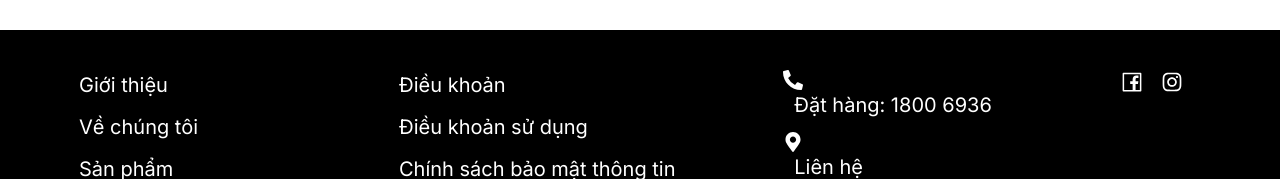
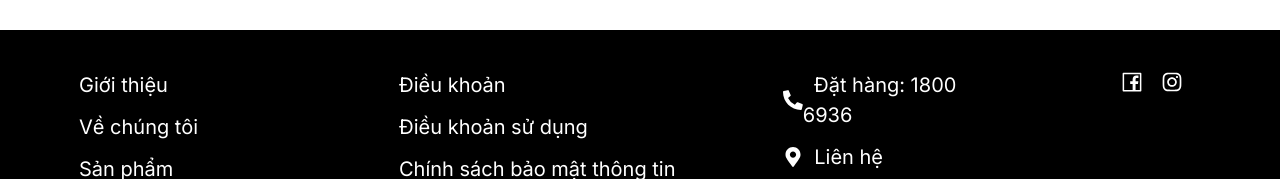
Before and after one commit to AlexGamer29/coffee-shop, a React (Create React App) app in the folder frontend/: page /coffee in a window 1280 px wide. Shown: the part 773-952 px from the top of the page. Built offline with nearby package versions, Linux system fonts and the light colour scheme.

Commit message:
fix(Footer): links with icon align vertical

```diff
--- a/frontend/src/components/Footer/Footer.css
+++ b/frontend/src/components/Footer/Footer.css
@@ -66,6 +66,20 @@ div#footer {
   font-size: 20px;
 }
 
+.links__svg {
+  display: flex;
+  flex-direction: row;
+  align-items: center;
+  justify-content: center;
+}
+
+.links__icon {
+  display: flex;
+  flex-direction: column;
+  align-items: center;
+  justify-content: center;
+}
+
 .footer__info__links:hover {
   color: grey;
   transition: all 0.4s;
--- a/frontend/src/components/Footer/Footer.js
+++ b/frontend/src/components/Footer/Footer.js
@@ -25,7 +25,10 @@ function Footer() {
             <div className="footer__column__three">
               <div className="footer__info__item">
                 <p>
-                  <Link to="/hotline" className="footer__info__links">
+                  <Link
+                    to="/hotline"
+                    className="footer__info__links links__svg"
+                  >
                     <FaPhoneAlt />
                     &nbsp; Đặt hàng: 1800 6936
                   </Link>
@@ -33,7 +36,10 @@ function Footer() {
               </div>
               <div className="footer__info__item">
                 <p>
-                  <Link to="/location" className="footer__info__links">
+                  <Link
+                    to="/location"
+                    className="footer__info__links links__svg"
+                  >
                     <FaMapMarkerAlt />
                     &nbsp; Liên hệ
                   </Link>
@@ -45,14 +51,20 @@ function Footer() {
             <div className="footer__column__four">
               <div className="footer__info__item">
                 <p>
-                  <Link to="/facebook" className="footer__info__links">
+                  <Link
+                    to="/facebook"
+                    className="footer__info__links links__icon"
+                  >
                     <AiOutlineFacebook size={24} />
                   </Link>
                 </p>
               </div>
               <div className="footer__info__item">
                 <p>
-                  <Link to="/instagram" className="footer__info__links">
+                  <Link
+                    to="/instagram"
+                    className="footer__info__links links__icon"
+                  >
                     <AiOutlineInstagram size={24} />
                   </Link>
                 </p>
```
